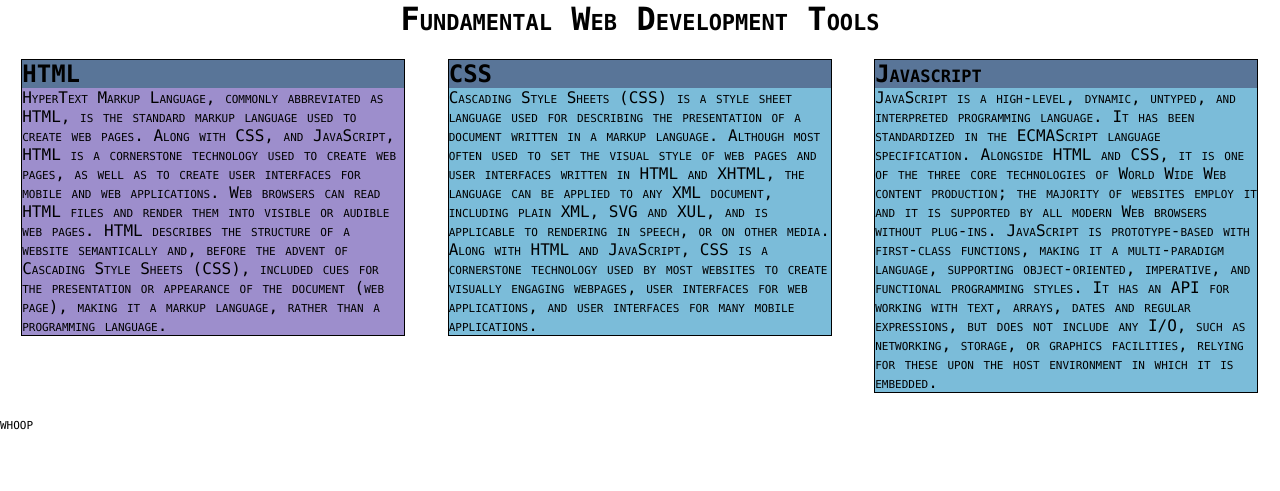
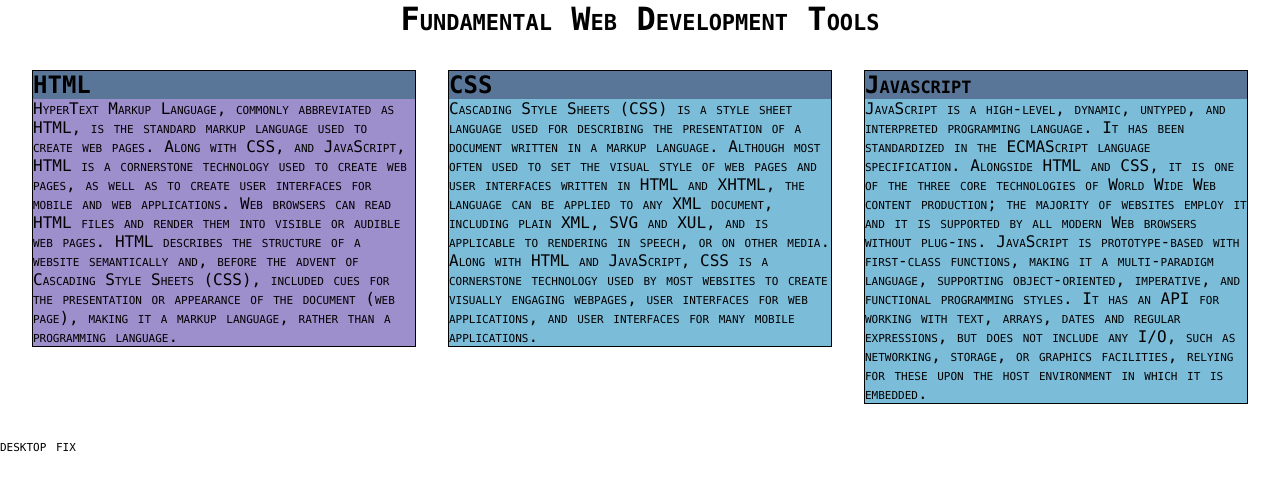
Before and after one commit to rgodinez/rgodinez.github.io, a Jekyll site: the page coursera/module2/index.html, which Jekyll copies as it is, in a window 1280 px wide. Shown: the top 491 px of the page. Built offline with Jekyll 4.4.1, drawn with Linux system fonts in a browser that asks for light colours.

Commit message:
desktop fix

```diff
--- a/coursera/module2/index.html
+++ b/coursera/module2/index.html
@@ -67,9 +67,19 @@ p {
   section {
     width: 30%;
     float: left;
-    margin: 1.66%;
   }
 
+  #section1 {
+    margin: 2.5% 1.25% 2.5% 2.5%;
+  }
+
+  #section2 {
+    margin: 2.5% 1.25% 2.5% 1.25%;
+  }
+
+  #section3 {
+    margin: 2.5% 2.5% 2.5% 1.25%;
+  }
 }
 
 /*  Tablet browsers */
@@ -125,6 +135,6 @@ p {
   </section>
 </body>
 
-<footer>whoop</footer>
+<footer>desktop fix</footer>
 
 </html>
```
